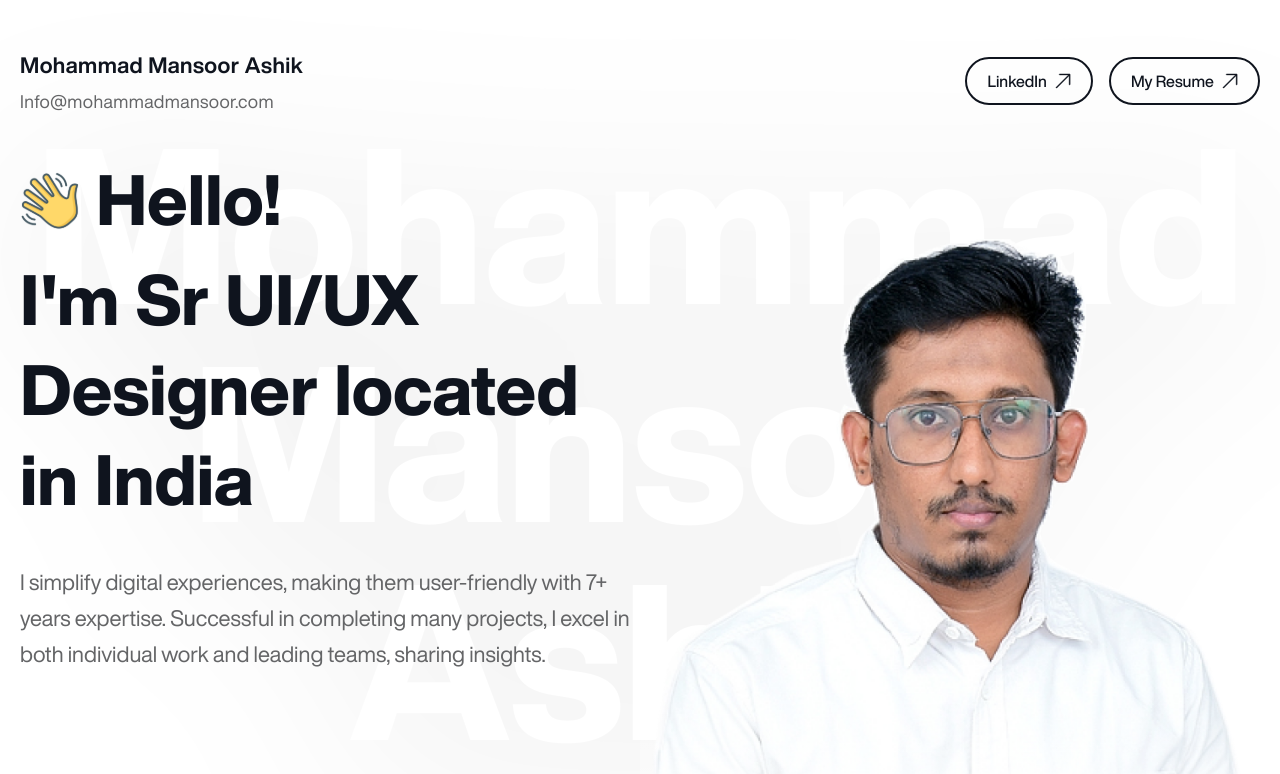
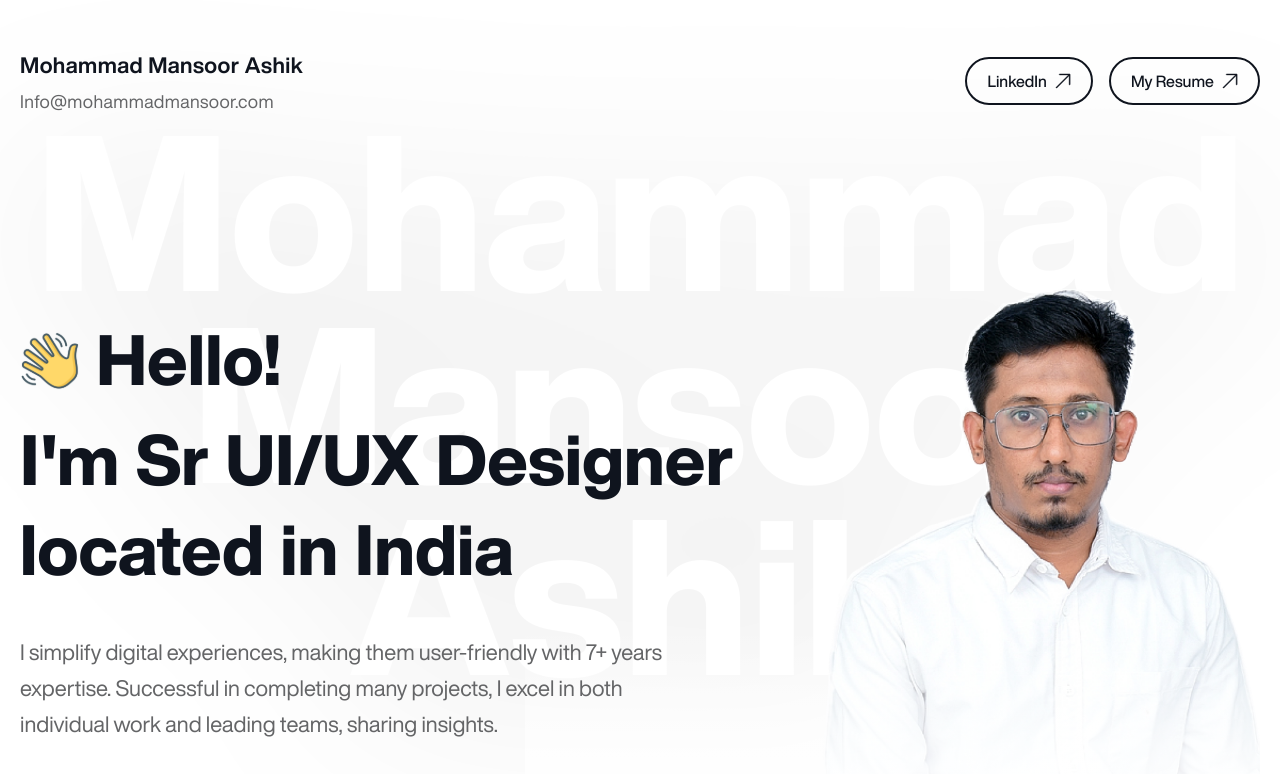
Before and after one commit to karthickicp/portfolio, a React (Vite) app: page / in a window 1280 px wide. Shown: the top 774 px of the page. Built offline with nearby package versions, Linux system fonts and the light colour scheme.

Commit message:
Aligned top section like in figma

```diff
--- a/src/index.css
+++ b/src/index.css
@@ -35,10 +35,7 @@ body {
 
 .top-sec-wrapper {
   float: left;
-  background-position: top;
-  background-size: cover;
   width: 100%;
-  background-repeat: no-repeat;
 }
 
 .topsec-shadow {
@@ -120,17 +117,12 @@ body {
 @media (max-width: 767px) {
   .top-sec-wrapper {
     height: 100%;
-    background-image: none;
   }
   .topsec-img {
     transform: none;
   }
 }
-@media (min-width: 768px) {
-  .topsec-img {
-    background-image: none;
-  }
-}
+
 @media (min-width: 1280px) {
   .top-sec-wrapper {
     height: calc(100vh - 112px);
--- a/src/views/home/topSection.tsx
+++ b/src/views/home/topSection.tsx
@@ -7,20 +7,16 @@ export const TopSection = () => {
     <div className="wrapper topSec relative">
       <h1
         className="w-full text-white -z-10 font-extrabold text-center absolute top-0 overflow-hidden text-[17vw] leading-[20vw] drop-shadow-[0_30px_100px_rgba(0,0,0,0.2)]
- md:drop-shadow-[0_30px_100px_rgba(0,0,0,0.1)] md:text-[17vw] md:leading-[17vw] 2xl:text-[300px] 2xl:leading-[280px] 2xl:drop-shadow-[0_30px_100px_rgba(0,0,0,0.08)]"
+ md:drop-shadow-[0_30px_100px_rgba(0,0,0,0.1)] md:text-[17vw] md:leading-[15vw] 3xl:text-[300px] 3xl:leading-[280px] 2xl:drop-shadow-[0_30px_100px_rgba(0,0,0,0.08)]"
       >
         Mohammad <br /> Mansoor <br /> Ashik
       </h1>
-      <div className="w-full float-left top-sec-wrapper ">
-        <div className="container h-full">
+      <div className="w-full float-left top-sec-wrapper">
+        <div className="container h-full relative">
           <div className="flex flex-col-reverse h-full descSec md:flex-row 2xl:relative">
             <div className="flex-1 self-center xl:self-end">
               <div className="flex items-center">
-                <img
-                  src={hand}
-                  alt="hand-sign"
-                  className="me-4 w-[46px] h-[46px] md:w-auto md:h-auto"
-                />
+                <img src={hand} alt="hand-sign" className="me-4 w-[46px] h-[46px] md:w-auto md:h-auto" />
                 <p className="welcome-text font-extrabold w-auto float-left mb-1 text-black lg:text-[4.375rem] lg:leading-[6.431rem]">
                   Hello!
                 </p>
@@ -28,25 +24,20 @@ export const TopSection = () => {
               <h1 className="text-[2.375rem] leading-[3.75rem] font-extrabold mb-6 text-black lg:text-[4.375rem] lg:leading-[5.625rem] lg:mb-10">
                 I'm Sr UI/UX Designer located in India
               </h1>
-              <p className="text-paragraph para-text leading-7 mb-6 lg:mb-[130px]">
-                I simplify digital experiences, making them user-friendly with
-                7+ years expertise. Successful in completing many projects, I
-                excel in both individual work and leading teams, sharing
-                insights.
+              <p className="text-paragraph para-text leading-7 mb-6 xl:mb-[60px] 2xl:mb-[90px] 3xl:mb-[130px]">
+                I simplify digital experiences, making them user-friendly with 7+ years expertise. Successful in completing many
+                projects, I excel in both individual work and leading teams, sharing insights.
               </p>
               <div className="flex gap-4 mb-10 md:hidden ">
-                <OutlinedBtn
-                  buttonText={"LinkedIn"}
-                  link="https://www.linkedin.com/in/mohammad-ashik-m-3a9877198/"
-                />
+                <OutlinedBtn buttonText={"LinkedIn"} link="https://www.linkedin.com/in/mohammad-ashik-m-3a9877198/" />
                 <OutlinedBtn
                   buttonText={"My Resume"}
                   link="https://drive.google.com/file/d/1hM-XQwQRZ-yfdyCtieXZLBnfuwWNxgQ4/view?usp=sharing"
                 />
               </div>
             </div>
-            <div className="relative flex-1 flex justify-end topsec-img -z-10 self-center xl:self-baseline xl:translate-y-[50px] 2xl:absolute 2xl:right-0 2xl:bottom-0">
-              <img src={profilePicture} alt="profile-picture" />
+            <div className="relative flex-1 flex justify-end topsec-img -z-10 xl:max-h-[calc(100vh-34%)] 2xl:max-h-[calc(100vh-18%)] xl:absolute xl:right-0 xl:bottom-0">
+              <img src={profilePicture} alt="profile-picture" className="object-contain object-right" />
               <div className="topsec-shadow w-full h-full absolute float-left translate-y-[70px] z-10"></div>
             </div>
           </div>
```
